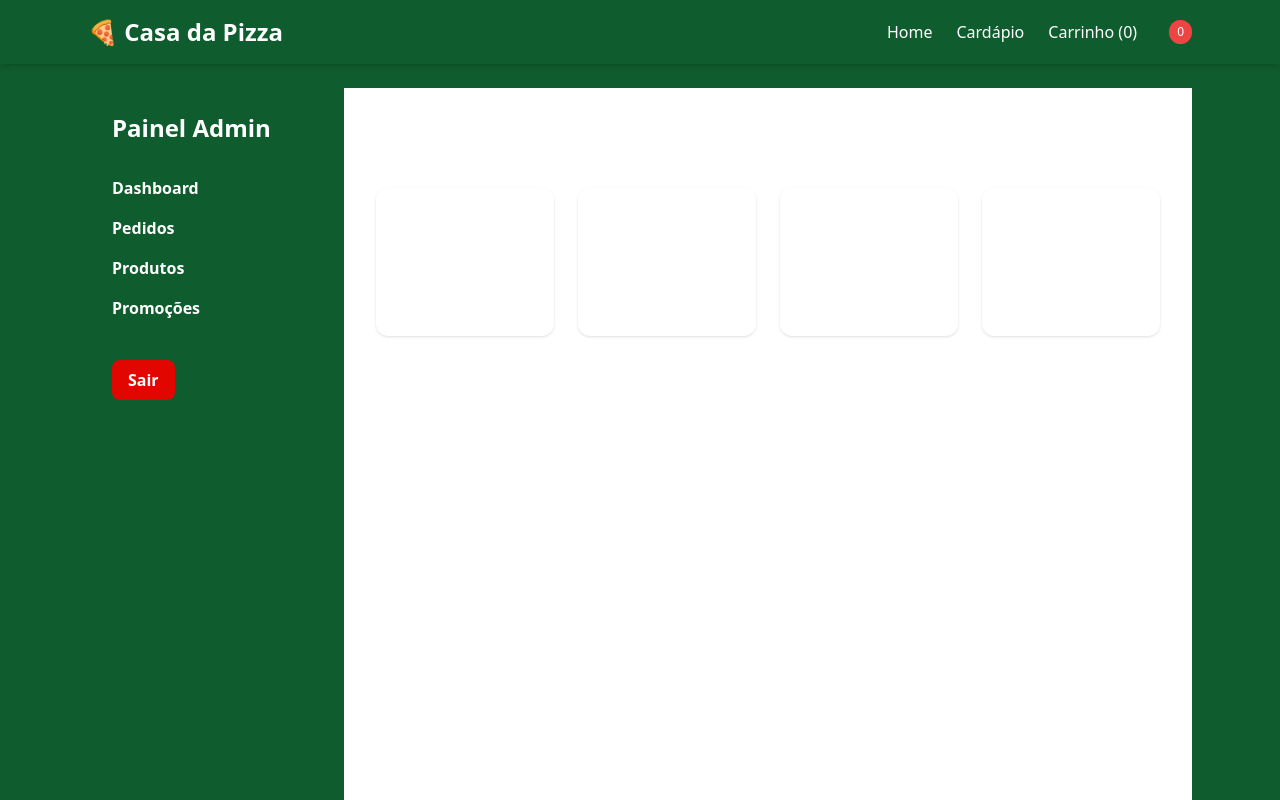
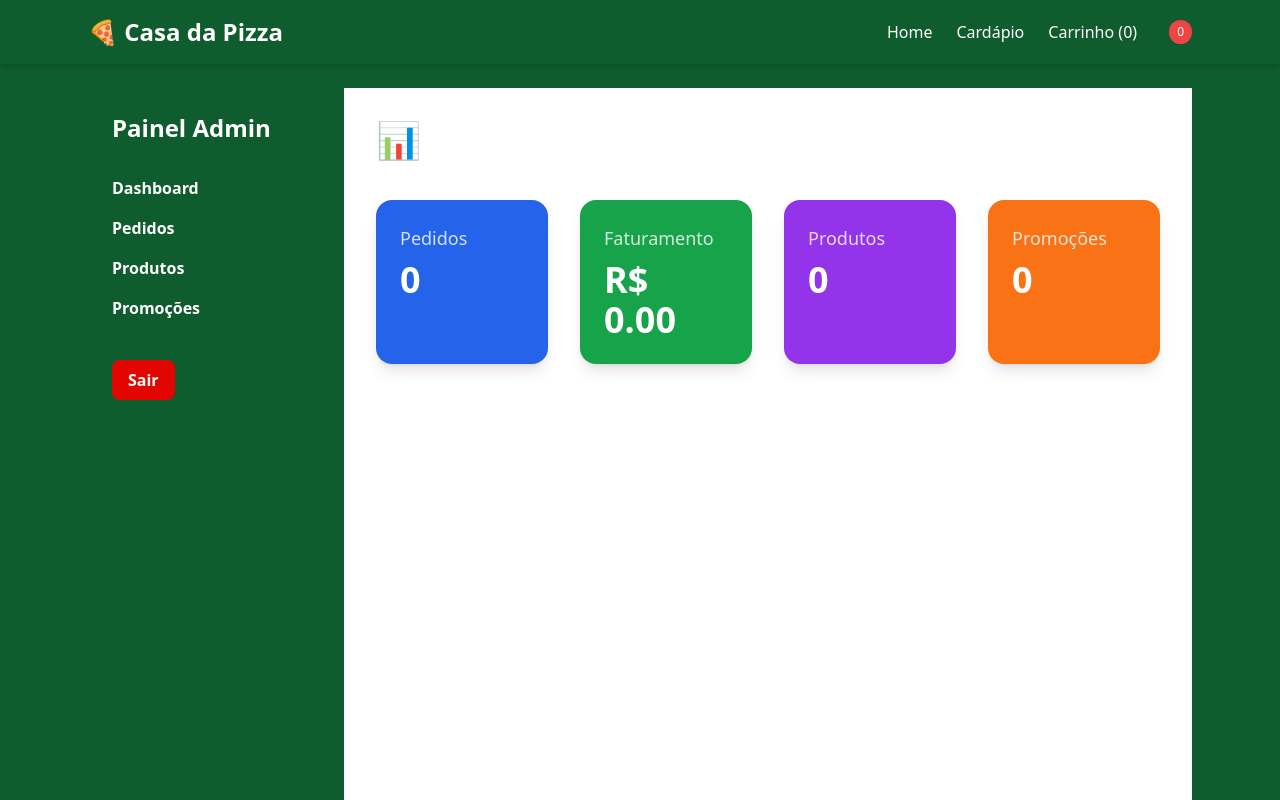
Before and after one commit to kelvin-dev23/pjt-pizzaria, a React (Vite) app: page /admin in a window 1280 px wide. Shown: the top 800 px of the page. Built offline with nearby package versions, Linux system fonts and the light colour scheme; sample sign-in values are in the browser's storage.

Commit message:
style(admin): melhora visual do dashboard com indicadores coloridos e layout profissional

```diff
--- a/src/pages/Admin/Dashboard.tsx
+++ b/src/pages/Admin/Dashboard.tsx
@@ -25,30 +25,34 @@ export function Dashboard() {
 
   return (
     <div>
-      <h1 className="text-3xl font-bold mb-8">Dashboard</h1>
+      <h1 className="text-4xl font-bold mb-10">📊 Dashboard</h1>
 
-      <div className="grid grid-cols-1 md:grid-cols-2 lg:grid-cols-4 gap-6">
+      <div className="grid grid-cols-1 md:grid-cols-2 lg:grid-cols-4 gap-8">
 
-        <div className="bg-white p-6 rounded-xl shadow">
-          <h2 className="text-lg font-semibold">Pedidos</h2>
-          <p className="text-3xl font-bold mt-2">{totalPedidos}</p>
+        {/* PEDIDOS */}
+        <div className="bg-blue-600 text-white p-6 rounded-2xl shadow-lg">
+          <h2 className="text-lg font-medium opacity-80">Pedidos</h2>
+          <p className="text-4xl font-bold mt-2">{totalPedidos}</p>
         </div>
 
-        <div className="bg-white p-6 rounded-xl shadow">
-          <h2 className="text-lg font-semibold">Total em Vendas</h2>
-          <p className="text-3xl font-bold mt-2">
+        {/* VENDAS */}
+        <div className="bg-green-600 text-white p-6 rounded-2xl shadow-lg">
+          <h2 className="text-lg font-medium opacity-80">Faturamento</h2>
+          <p className="text-4xl font-bold mt-2">
             R$ {totalVendas.toFixed(2)}
           </p>
         </div>
 
-        <div className="bg-white p-6 rounded-xl shadow">
-          <h2 className="text-lg font-semibold">Produtos</h2>
-          <p className="text-3xl font-bold mt-2">{totalProdutos}</p>
+        {/* PRODUTOS */}
+        <div className="bg-purple-600 text-white p-6 rounded-2xl shadow-lg">
+          <h2 className="text-lg font-medium opacity-80">Produtos</h2>
+          <p className="text-4xl font-bold mt-2">{totalProdutos}</p>
         </div>
 
-        <div className="bg-white p-6 rounded-xl shadow">
-          <h2 className="text-lg font-semibold">Promoções</h2>
-          <p className="text-3xl font-bold mt-2">{totalPromocoes}</p>
+        {/* PROMOÇÕES */}
+        <div className="bg-orange-500 text-white p-6 rounded-2xl shadow-lg">
+          <h2 className="text-lg font-medium opacity-80">Promoções</h2>
+          <p className="text-4xl font-bold mt-2">{totalPromocoes}</p>
         </div>
 
       </div>
```
